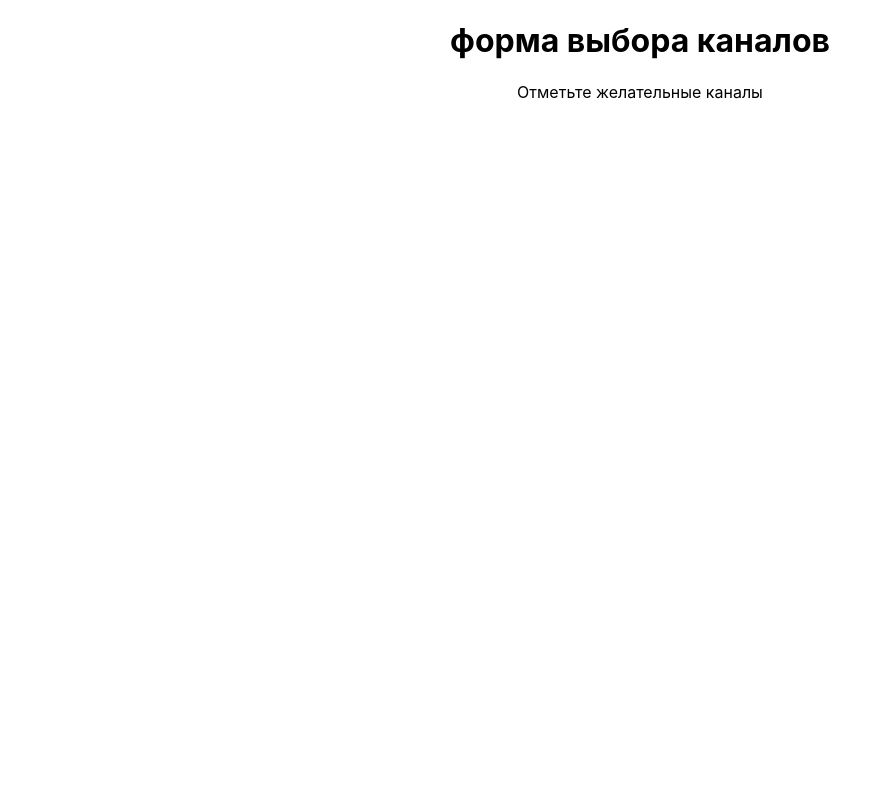
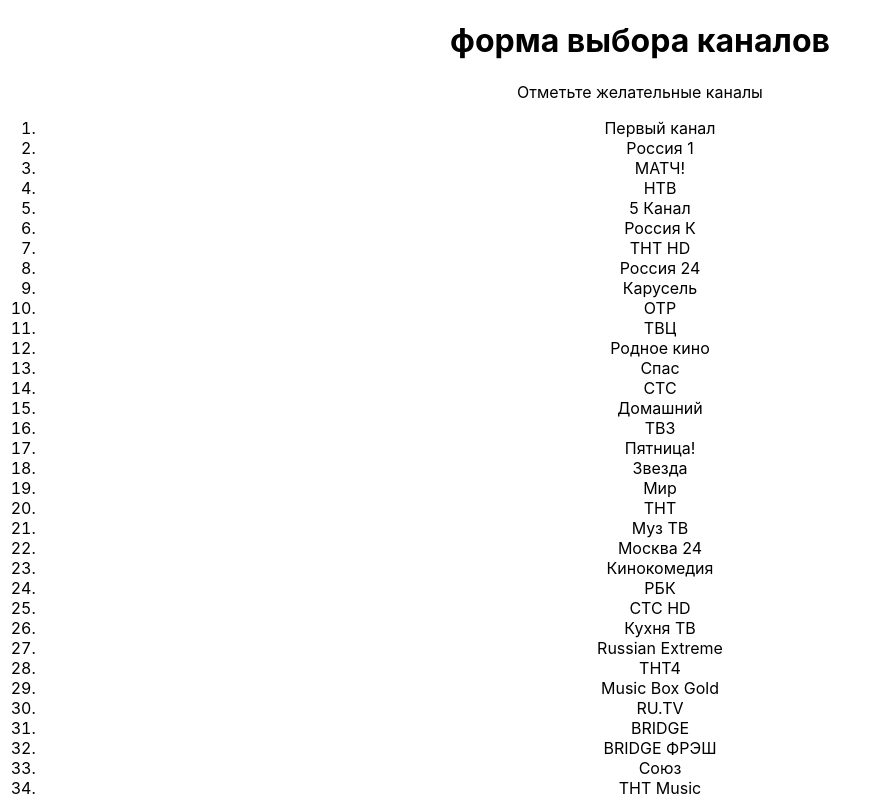
Before and after one commit to AlexDDK/ChanelListTest, a React (Create React App) app: page / in a window 1280 px wide. Shown: the top 800 px of the page, without its empty margins (0-880 px from the left). Built offline with nearby package versions, Linux system fonts and the light colour scheme.

Commit message:
feat: add chanels without doubles

```diff
--- a/src/App.js
+++ b/src/App.js
@@ -1,5 +1,6 @@
 import './App.css';
 import chanelData from './24h.json'
+import ChanelList from './components/ChanelList/ChanelList';
 
 function App() {
   console.log(chanelData);
@@ -7,7 +8,7 @@
     <div className="App">
 <h1>форма выбора каналов</h1>
 <p>Отметьте желательные каналы</p>
-
+<ChanelList chanelData={chanelData} />
     </div>
   );
 }
--- /dev/null
+++ b/src/components/ChanelList/ChanelList.js
@@ -0,0 +1,26 @@
+import React from 'react'
+
+export default function ChanelList({chanelData}) {
+    let set = new Set();
+
+    chanelData.forEach(el => {
+        el.channels.forEach(
+            chanel => {
+                const jsonCh = JSON.stringify({id: chanel.id, name: chanel.name, icon: chanel.icon})
+                set.add(jsonCh)
+            }
+        )
+    });
+
+    const array = [...set]
+
+    return (
+        <div>
+            <ol>
+                {array.map(el => (
+                <li>{JSON.parse(el).name}</li>
+                ))}
+            </ol>
+        </div>
+    )
+}
```
Also changed, not shown: src/components/ChanelList/ChanelList.modul.css (added), src/components/SomeComp/SomeComp.js (added).
